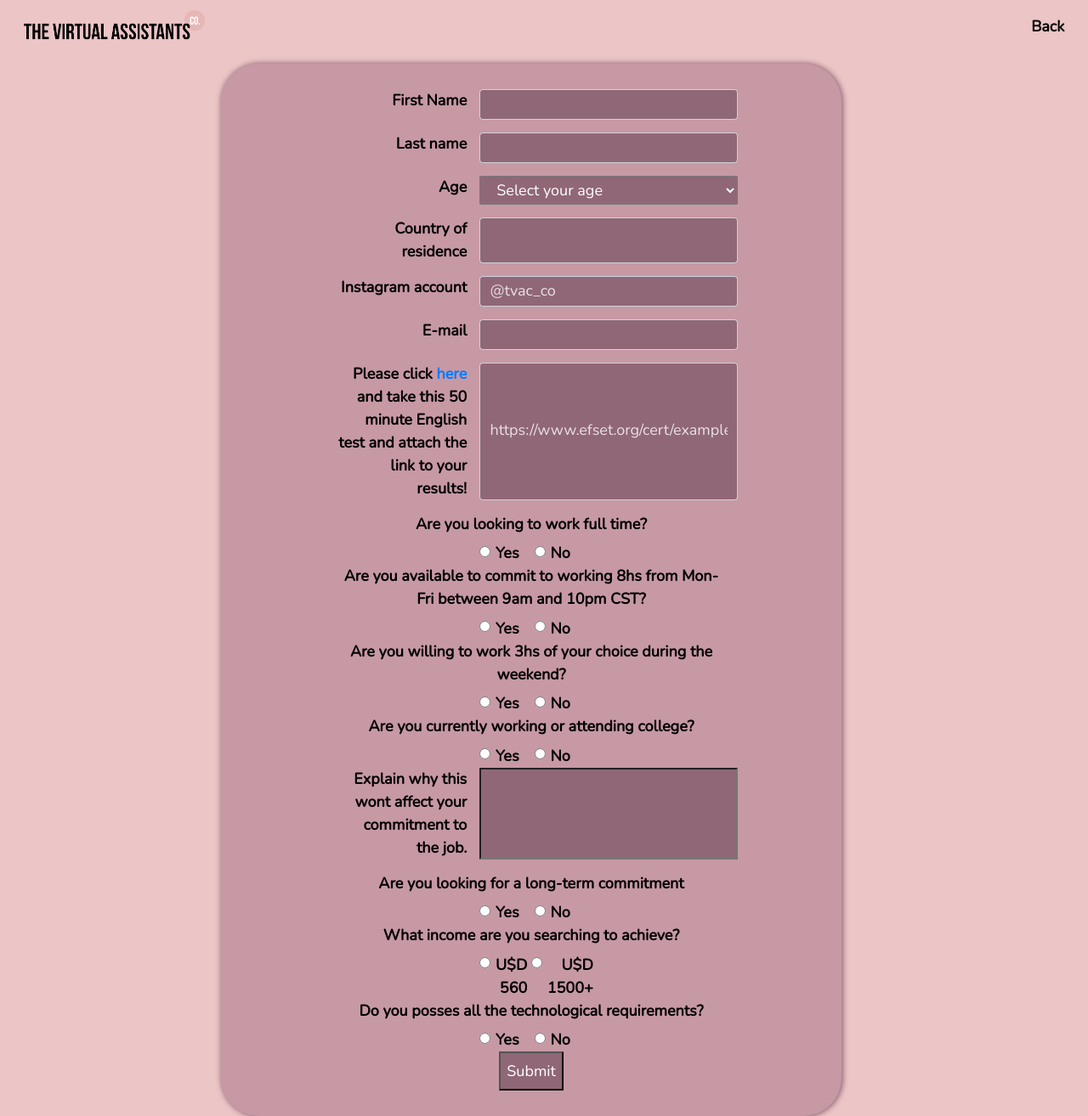
After one commit to AlexisMaubert/tvac, a PHP site: page /pages/tvacform.php?ambassador=AllanAlvarado in a window 1280 px wide. The commit adds this page. Shown: the whole page at 85% size. Run offline with PHP 8.4, Linux system fonts and the light colour scheme.

Commit message:
Se insertaron imagenes de los ambassadors, se renombraron algunas vistas y se hizo dinámico el ruteo que era necesario,se crearon las paginas de choose y tvac form con sus respectivas vistas y se completo el css

```diff
--- a/index.php
+++ b/index.php
@@ -1,5 +1,5 @@
 <?php
-
-    require_once('views/home.php');
-
+    $title = 'TVAC - Job Application';
+    $index = true;
+    require_once('views/indexview.php');
 ?>
--- a/pages/choose.php
+++ b/pages/choose.php
@@ -0,0 +1,5 @@
+<?php
+
+    require_once('../views/chooseview.php');
+
+?>
--- /dev/null
+++ b/pages/tvacform.php
@@ -0,0 +1,4 @@
+<?php
+    require_once('../views/formview.php');
+
+?>
--- a/style/style.css
+++ b/style/style.css
@@ -60,7 +60,7 @@ header.scrolled{
 
 /* /NAV */
 
-h2,h3{
+h1,h2,h3{
     font-family: Glacial Indifference;
     font-weight: bold;
     text-transform: uppercase;
@@ -205,3 +205,121 @@ main{margin-top: 5rem;}
 
 /* /LISTS */
 /* /HOME */
+/* CHOOSE */
+
+#choose{
+    background-color: #000000;
+    text-align: center;
+}
+#choose header{
+    background-color: #000000;
+}
+#choose .nav-link{color: #ffffff;}
+#choose .nav-link:hover{color:#ecc5c6;}
+#choose h1{
+    color: #ecc5c6;
+    font-size: 2rem;
+}
+.ambassador_box{margin-top: 0.5rem;}
+.ambassador_box img{
+    padding: 0.3rem;
+    background-color: #906777;
+    border-radius: 15rem;
+    height: auto;
+    transition: all 0.5s;
+}
+.ambassador_box h2{
+    margin-top: 1rem;
+    font-size: 1rem;
+    transition: all 0.5s ease-in;
+}
+.ambassador_box:hover img{
+    padding: 0.4rem;
+    background-color: #ecc5c6;
+}
+.ambassador_box:hover h2{
+    color: #ecc5c6;
+}
+@media (orientation:portrait) , (min-width: 768px) and (max-width: 991px) {
+    .ambassador_box{margin: 2rem 0;}
+    #choose h1{margin: 3rem 0;}
+}
+@media (min-width: 1200px) {
+    #choose h1{
+        margin: 7rem 0;
+        font-size: 4rem;
+    }
+    .ambassador_box{margin: 3rem 0;}
+}
+
+/* /CHOOSE */
+/* FORM */
+
+form{
+    background-color: #c799a5;
+    margin: auto;
+    padding: 2em 0em;
+    border-radius: 3em;
+    box-shadow: 1px 0.3px 6px 1px #906777;
+    text-align: center;
+}
+.tvac-form,
+.tvac-select,
+.tvac-check{
+    font-size: 1.2rem;
+    font-weight: bold;
+    color: #000000;
+    text-align: right;
+}
+.tvac-form label{margin: 0;}
+@media (max-width: 575px) {
+    .tvac-form label{text-align: left !important;}
+}
+.tvac-form input{
+    background-color: #906777;
+    font-family: nunito;
+    color: #ffffff;
+}
+.tvac-form input:focus{
+    background-color: #906777;
+    color: #ffffff;
+}
+.tvac-form input::placeholder{
+    font-family: nunito;
+    font-size: 1.2rem;
+    color: #ffffff;
+    opacity: 80%;
+}
+input:-webkit-autofill,
+input:-webkit-autofill:hover,
+input:-webkit-autofill:focus,
+input:-webkit-autofill:active {
+    box-shadow: 0 0 0 30px #906777 inset !important;
+}
+input:-webkit-autofill {-webkit-text-fill-color: white !important;}
+.tvac-select select{
+    background-color: #906777;
+    font-family: nunito;
+    color: #ffffff;
+    font-size: 1.2rem;
+    border-radius: 2%;
+}
+.tvac-check legend{
+    text-align: center;
+    font-size: 1.2rem;
+}
+button{
+    background-color: #906777;
+    color: #ffffff;
+    font-family: nunito;
+    font-size: 1.2rem;
+    padding: 0.5rem;
+}
+.invalid-feedback{
+    color: #906777;
+    font-family: nunito;
+    font-size: 1.2rem;
+    text-align: center;
+}
+
+/* /FORM */
--- /dev/null
+++ b/views/_form.php
@@ -0,0 +1,79 @@
+<?php
+    $valid = '<div class="valid-feedback"></div>';
+
+    $formtext =[['label'=>'First Name', 'id'=>'name', 'input'=>'text'],
+    'lastname'=>['label'=>'Last name', 'id'=>'lastname', 'input'=>'text'],
+    ['label'=>'Country of residence', 'id'=>'country', 'input'=>'text'],
+    ['label'=>'Instagram account', 'id'=>'instagram', 'input'=>'text" placeholder="@tvac_co'],
+    ['label'=>'E-mail', 'id'=>'email', 'input'=>'email'],
+    ['label'=>'Please click <a href="https://www.efset.org/ef-set-50/" target="_blank">here</a> and take this 50 minute English test and attach the link to your results!
+    ', 'id'=>'url', 'input'=>'url" placeholder="https://www.efset.org/cert/example']
+    ];
+
+    $formcheck = [['legend'=>'Are you looking to work full time?', 'id'=>'fulltime', 'op1'=> 'Yes', 'op2'=>'No'],
+    ['legend'=>'Are you available to commit to working 8hs from Mon-Fri between
+    9am and 10pm CST?', 'id'=>'week', 'op1'=> 'Yes', 'op2'=>'No'],
+    ['legend'=>'Are you willing to work 3hs of your choice during the weekend?', 'id'=>'weekend', 'op1'=> 'Yes', 'op2'=>'No'],
+    'college'=>['legend'=>'Are you currently working or attending college?', 'id'=>'college', 'op1'=> 'Yes', 'op2'=>'No'],
+    ['legend'=>'Are you looking for a long-term commitment', 'id'=>'longterm', 'op1'=> 'Yes', 'op2'=>'No'],
+    ['legend'=>'What income are you searching to achieve?', 'id'=>'income', 'op1'=> 'U$D 560', 'op2'=>'U$D 1500+'],
+    ['legend'=>'Do you posses all the technological requirements?', 'id'=>'tech', 'op1'=> 'Yes', 'op2'=>'No']
+    ];
+
+    echo '<div class="container-fluid row">
+    <form action="send.php" method="get" class="needs-validation col-xl-7 col-sm-11 col-11" novalidate>
+      <div>';
+    $age = 16;
+    foreach ($formtext as $item) {
+        echo '<div class="form-group tvac-form row jc-center">
+                <label for="'.$item['id'].'" class="col-sm-3 col-10">'.$item['label'].'</label>
+                <input type="'.$item['input'].'" name="'.$item['id'].'" id="'.$item['id'].'" class="col-xl-5 col-sm-8 col-10 form-control" minlegth="2" autocomplete="off" required />
+                ' .$valid.'
+                <div class="invalid-feedback">Please complete this field</div>
+              </div>';
+      if ($item === $formtext['lastname']) {
+        echo '<div class="form-group tvac-select row jc-center">
+                <label for="age" class="col-sm-3 col-10">Age</label>
+                <select class="form-select col-xl-5 col-sm-8 col-10" aria-label="Default select example" id="age" name="age" required>
+                <option selected>Select your age</option>';
+
+        while($age<=90){
+            echo '<option value="'.$age.'">'.$age.'</option>';
+            $age++;
+        }
+        echo '</select>
+              '.$valid.'
+              <div class="invalid-feedback">Please select your age</div>
+            </div>';
+      }
+    }
+
+    foreach ($formcheck as $item) {
+        echo '<div class="row tvac-check jc-center ">
+                <legend class="col-8">'.$item['legend'].'</legend>
+              </div>
+              <div class="row tvac-check jc-center">
+                <div class="form-check col-xl-1 col-2">
+                  <input class="form-check-input" type="radio" name="'.$item['id'].'" id="'.$item['id'].'yes" required/>
+                 <label class="form-check-label" for="'.$item['id'].'yes"> '.$item['op1'].' </label>
+                </div>
+                <div class="form-check margin_bottom col-xl-1 col-2">
+                  <input class="form-check-input" type="radio" name="'.$item['id'].'" id="'.$item['id'].'no"/>
+                  <label class="form-check-label" for="'.$item['id'].'no"> '.$item['op2'].' </label>
+                </div>
+              </div>';
+        if ($item === $formcheck['college']) {
+            echo '<div class="form-group tvac-form row jc-center">
+            <label for="explain" class="col-sm-3 col-10">Explain why this wont affect your commitment to the job.</label>
+            <input type="explain" name="explain" id="explain" minlegth="2" class="col-xl-5 col-sm-8 col-10" required />
+            ' .$valid.'
+            <div class="invalid-feedback">Please complete this field</div>
+          </div>';
+        }
+    }
+    echo '</div>
+          <button type="submit">Submit</button>
+        </div>
+      </form>
+    </div>';
+?>
--- a/views/_head.php
+++ b/views/_head.php
@@ -3,9 +3,18 @@
 
 <head>
     <meta charset="UTF-8" />
-    <meta name="viewport" content="width=device-width, initial-scale=1.0" />
-    <link rel="stylesheet" href="lib/bootstrap/css/bootstrap.min.css">
-    <link rel="stylesheet" href="style/style.css" />
+    <meta name="viewport" content="width=device-width, initial-scale=1.0">
+        <?php
+            if (( isset($index) )) {
+                echo
+                '<link rel="stylesheet" href="lib/bootstrap/css/bootstrap.min.css">
+                <link rel="stylesheet" href="style/style.css">';
+            } else {
+                echo
+                '<link rel="stylesheet" href="../lib/bootstrap/css/bootstrap.min.css">
+                <link rel="stylesheet" href="../style/style.css">';
+            }
+        ?>
     <link rel="preconnect" href="https://fonts.googleapis.com">
     <link rel="preconnect" href="https://fonts.gstatic.com" crossorigin>
     <link href="https://fonts.googleapis.com/css2?family=Nunito&display=swap" rel="stylesheet">
--- a/views/_header.php
+++ b/views/_header.php
@@ -1,10 +1,30 @@
 <header>
     <nav class="navbar">
-            <a class="navbar-brand" href="https://thevirtualassistants.co/" target="blank"><img src="resources/logofullnegro.png" id="logo" class="d-none d-sm-block" alt="tvac logo" /></a>
-            <a class="navbar-brand" href="https://thevirtualassistants.co/" target="blank"><img src="resources/logonegro.png" id="logo" class="d-sm-none img-responsive" alt="tvac logo" /></a>
+            <a class="navbar-brand" href="https://thevirtualassistants.co/" target="blank"><img src=
+            <?php
+                if (isset($index)) {
+                   echo '"resources/logofullnegro.png"';
+                } elseif ((isset($view) ? $view : 'null') == 'choose') {
+                    echo '"../resources/logofullblanco.png"';
+                }else {
+                    echo '"../resources/logofullnegro.png"';
+                }
+             ?>
+             id="logo" class="d-none d-sm-block" alt="tvac logo" /></a>
+            <a class="navbar-brand" href="https://thevirtualassistants.co/" target="blank"><img src=
+            <?php
+                if (isset($index)) {
+                   echo '"resources/logonegro.png"';
+                } elseif ((isset($view) ? $view : 'null') == 'choose') {
+                    echo '"../resources/logoblanco.png"';
+                }else {
+                    echo '"../resources/logonegro.png"';
+                }
+             ?>
+            id="logo" class="d-sm-none img-responsive" alt="tvac logo" /></a>
             <ul class="navbar-nav">
                 <li class="nav-item">
-                    <a class="nav-link" href="pages/choose.php">Apply</a>
+                    <?php echo ( isset($index) ) ? '<a class="nav-link" href="pages/choose.php">Apply</a>' : '<a class="nav-link" href="../index.php">Back</a>'?>
                 </li>
             </ul>
         </nav>
--- a/views/_scripts.php
+++ b/views/_scripts.php
@@ -1,4 +1,15 @@
-<script src="lib/jquery/jquery-3.3.1.min.js"></script>
-<script src="js/headerscroll.js"></script>
-<script src="lib/popper/popper.min.js"></script>
-<script src="lib/bootstrap/js/bootstrap.min.js"></script>
+<?php
+     if (( isset($index) )) {
+        echo
+        '<script src="lib/jquery/jquery-3.3.1.min.js"></script>
+        <script src="js/headerscroll.js"></script>
+        <script src="lib/popper/popper.min.js"></script>
+        <script src="lib/bootstrap/js/bootstrap.min.js"></script>';
+    } else {
+        echo
+        '<script src="../lib/jquery/jquery-3.3.1.min.js"></script>
+        <script src="../js/headerscroll.js"></script>
+        <script src="../lib/popper/popper.min.js"></script>
+        <script src="../lib/bootstrap/js/bootstrap.min.js"></script>';
+    }
+?>
--- /dev/null
+++ b/views/formview.php
@@ -0,0 +1,37 @@
+<?php require_once('_head.php') ?>
+<body>
+  <main>
+    <?php
+      require_once('_header.php');
+      $ambassadors = ['AllanAlvarado','AndreaRocha','DylanMorales','JavierPalma','GabrielaCastro','TvacInstagram'];
+
+      if ( isset($_GET['ambassador']) and in_array($_GET['ambassador'],$ambassadors)) {
+        require_once '_form.php';
+      }else{
+        header('location: choose.php');
+      }
+
+      ?>
+      <script>
+        // Disable form submissions if there are invalid fields
+        (function() {
+          'use strict';
+          window.addEventListener('load', function() {
+            // Get the forms we want to add validation styles to
+            var forms = document.getElementsByClassName('needs-validation');
+            // Loop over them and prevent submission
+            var validation = Array.prototype.filter.call(forms, function(form) {
+              form.addEventListener('submit', function(event) {
+                if (form.checkValidity() === false) {
+                  event.preventDefault();
+                  event.stopPropagation();
+                }
+                form.classList.add('was-validated');
+              }, false);
+            });
+          }, false);
+        })();
+      </script>
+    </main>
+  <?php require_once('_scripts.php')?>
+</body>
```
Also changed, not shown: views/_ambassadors.php (added, +30 -0 lines), views/chooseview.php (added, +13 -0 lines), resources/allanalvarado.png (added), resources/andrearocha.png (added), resources/dylanmorales.png (added), resources/gabrielacastro.png (added), resources/javierpalma.png (added), views/indexview.php (renamed from views/home.php).
